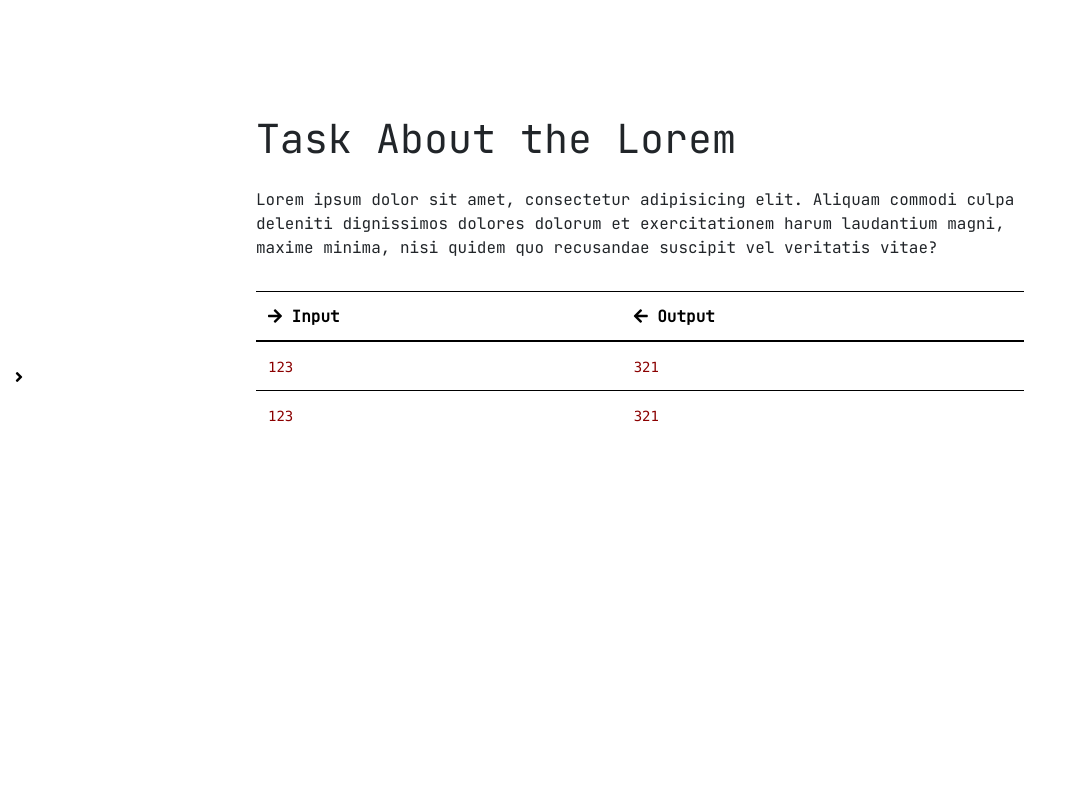
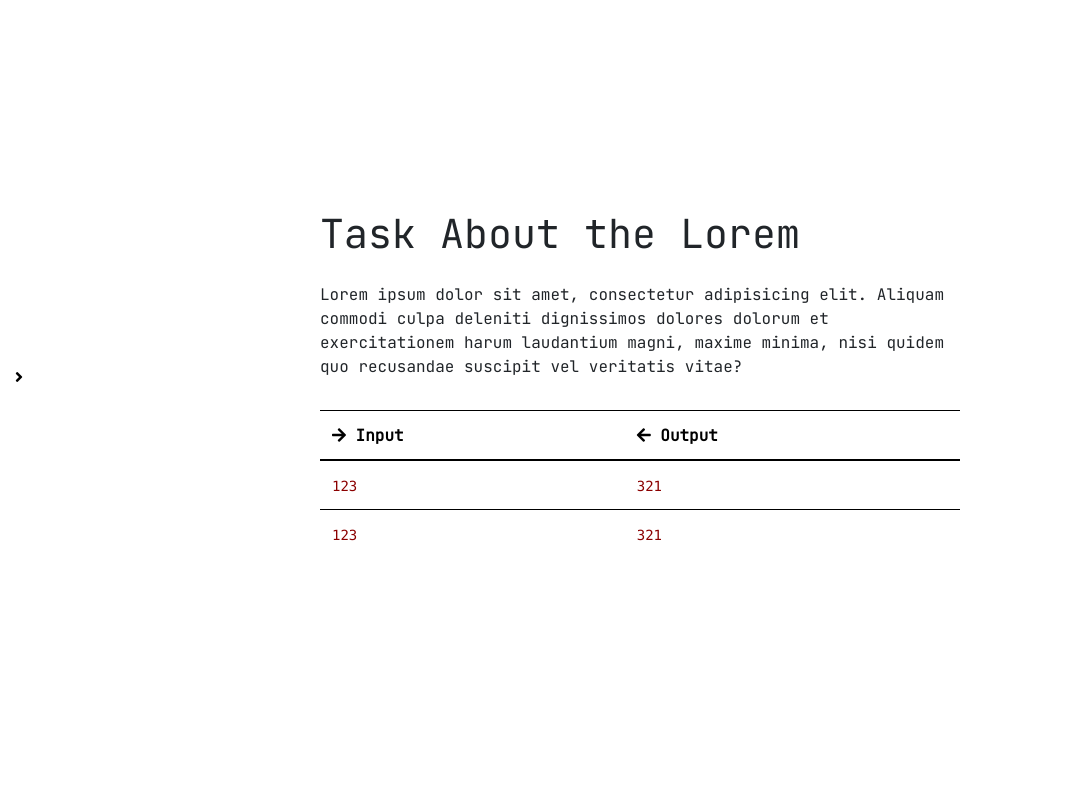
Before and after one commit to arcturus5340/julia, a Django app: template templates/contest.html in a window 1280 px wide. Shown: the whole page, without its empty margins (0-1071 px from the left). Run offline with Django 3.2, Linux system fonts and the light colour scheme; the template is opened without the code that fills it, so the values that code supplies are empty; some libraries are stand-ins or nearby versions.

Commit message:
Center the task content

```diff
--- a/static/css/index.css
+++ b/static/css/index.css
@@ -254,12 +254,10 @@ code {
 }
 
 .content {
-    position: fixed;
-    width: 100%;
+    position: relative;
+    width: 100vw;
+    height: 100vh;
     transition: all 0.3s;
-    padding-left: 20vw;
-    padding-right: 20vw;
-    padding-top: 9vw;
     left: 0;
 }
 
@@ -296,6 +294,12 @@ a.sidebar-open.btn.btn-primary:not(:disabled):not(.disabled):active:focus {
     box-shadow: none;
 }
 
+.tab-content {
+    position: absolute;
+    top: 50%;
+    left: 50%;
+    transform: translate(-50%, -50%);
+}
 
 .sidebar-dismiss {
     width: 35px;
--- a/templates/contest.html
+++ b/templates/contest.html
@@ -35,8 +35,8 @@
                     <option value="NASM">NASM</option>
                     <option value="PascalABC">PascalABC</option>
                     <option value="PHP">PHP</option>
+                    <option value="Python 2">Python 2</option>
                     <option value="Python 3">Python 3</option>
-                    <option value="Python 2">Python 2</option>
                 </select>
                 <input class="upload-solution" type="file" id="upload-solution-ID">
                 <label class="btn upload-solution-label" for="upload-solution-ID">Select Program</label>
@@ -49,6 +49,7 @@
         <a class="sidebar-open" href="#" role="button">
             <i class="fas fa-angle-right"></i>
         </a>
+
         <div class="tab-content" id="problem-content">
             <div class="tab-pane fade show active" id="problem-1-content" role="tabpanel" aria-labelledby="problem-1-tab">
                 <div class="header">
```
